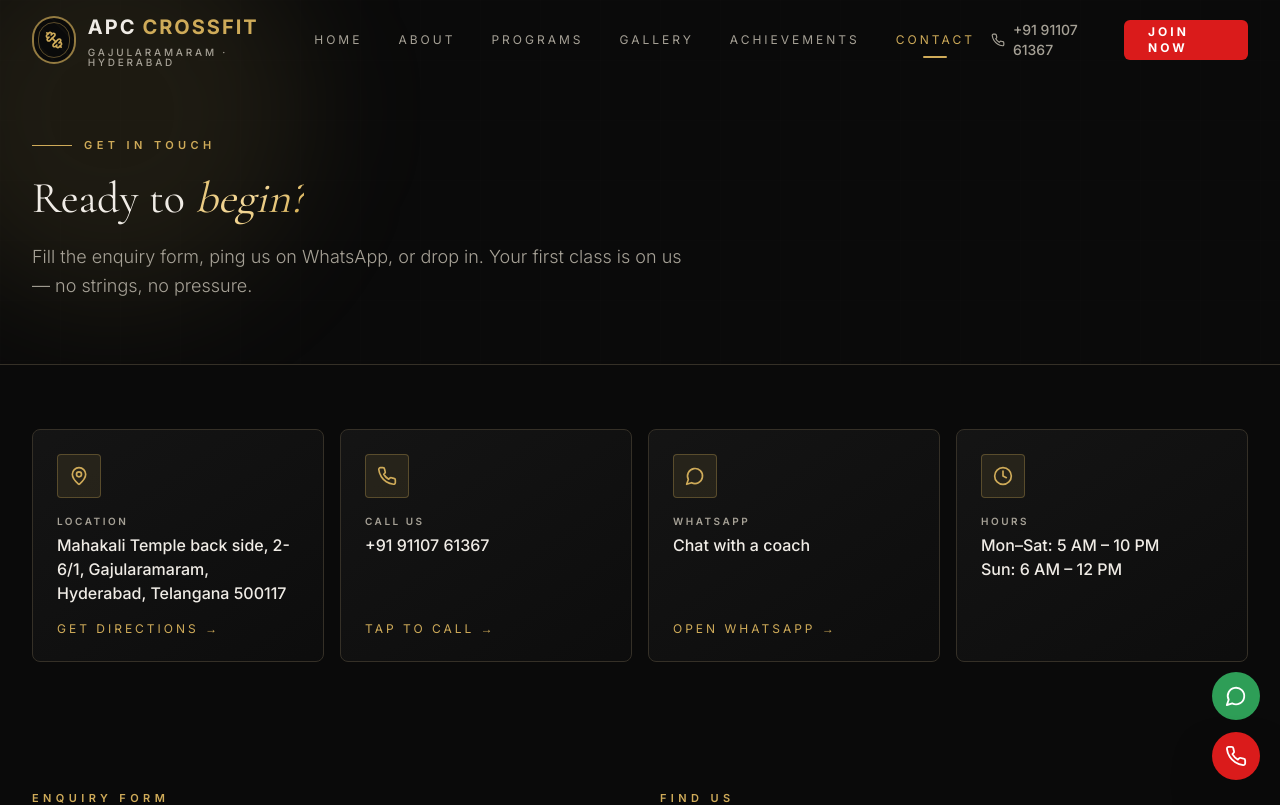
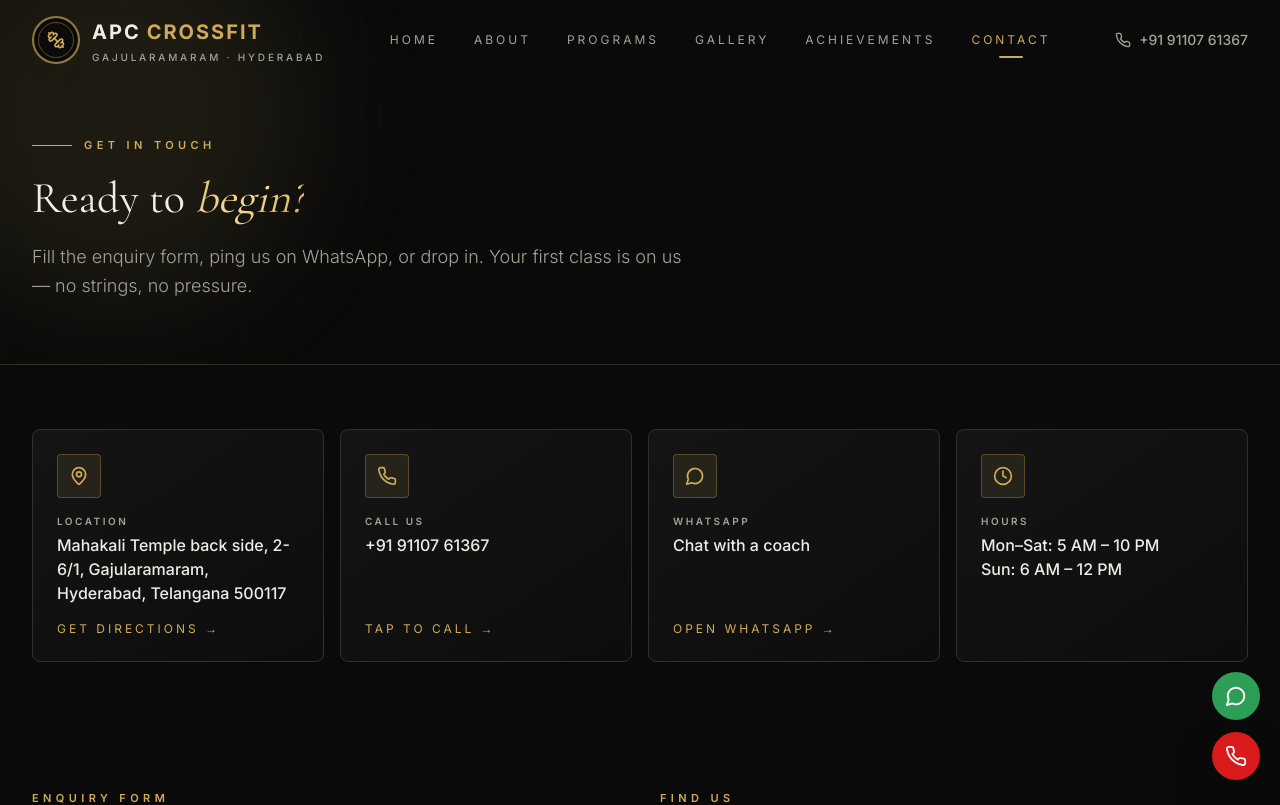
Before and after one commit to mvskoushik04/apc_crossfit_vercel, a Next.js app: page /contact in a window 1280 px wide. Shown: the top 805 px of the page. Built offline with nearby package versions, Linux system fonts and the light colour scheme.

Commit message:
Remove 'Join Now' button from Navbar
Removed 'Join Now' button from the Navbar component.

```diff
--- a/components/Navbar.jsx
+++ b/components/Navbar.jsx
@@ -47,9 +47,7 @@ export default function Navbar() {
                         <a href={`tel:${SITE.phone}`} className="flex items-center gap-2 text-sm text-muted-foreground hover:text-foreground transition-smooth">
                             <Phone size={16} /><span className="font-medium">{SITE.phone}</span>
                         </a>
-                        <Link href="/contact" className="inline-flex items-center rounded-md bg-accent hover:bg-accent/90 text-accent-foreground font-sans uppercase tracking-[0.25em] text-xs px-6 h-10 font-bold transition-smooth">
-                            Join Now
-                        </Link>
+                        {/* "Join Now" button removed */}
                     </div>
 
                     <button onClick={() => setOpen(!open)} className="lg:hidden p-2 text-foreground" aria-label="Toggle menu">
```
